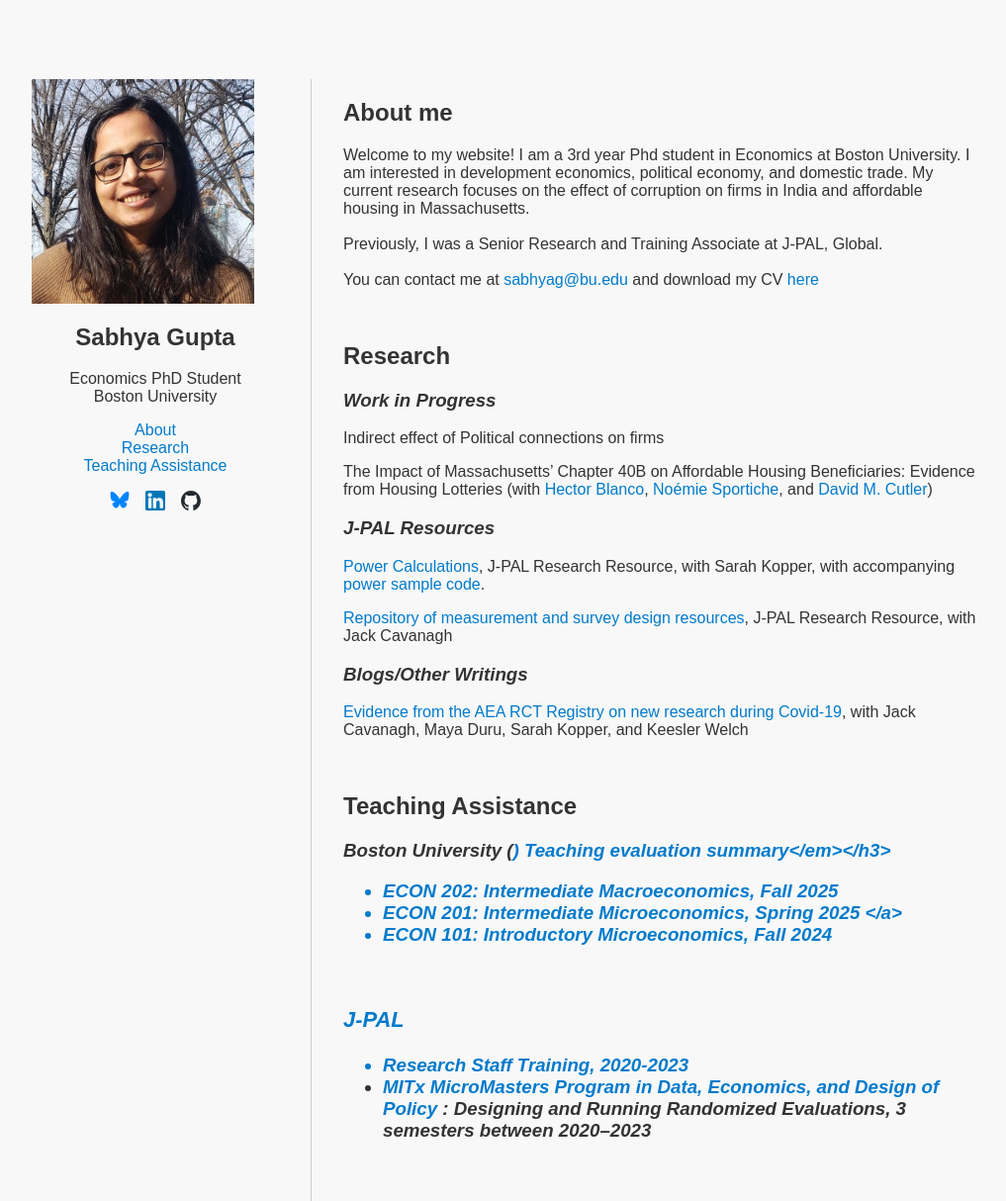
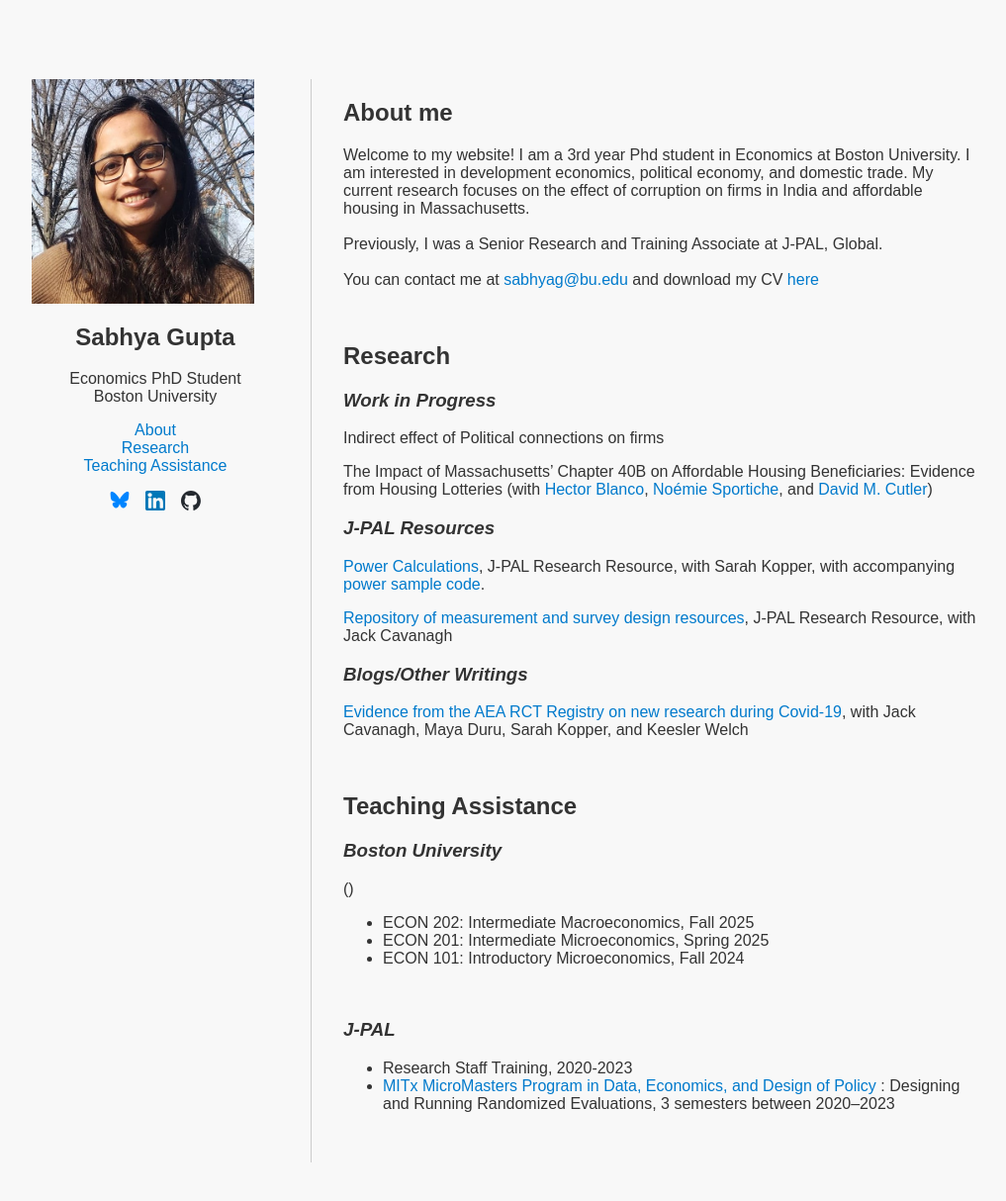
Before and after one commit to sabhya-gupta/sabhya-gupta.github.io, a Jekyll site: the page built from index.md, in a window 1280 px wide. Shown: the whole page at 99% size, without its empty margins (128-1145 px from the left). Built offline with Jekyll 4.4.1, drawn with Linux system fonts in a browser that asks for light colours; after the commit the page ends 1175 px from its top, so only the background shows below that.

Commit message:
Update teaching.md

```diff
--- a/_includes/teaching.md
+++ b/_includes/teaching.md
@@ -1,11 +1,9 @@
 ## Teaching Assistance  {#teaching}
 
-<h3><em>Boston University  (<a href="/files/teaching_evaluation_summary.pdf" target="_blank">)
-    Teaching evaluation summary</em></h3>
+<h3><em>Boston University  </em></h3> (<a href="/files/teaching_evaluation_summary.pdf" target="_blank"></a>)
 <ul>
     <li>ECON 202: Intermediate Macroeconomics, Fall 2025 </li>
-    <li> ECON 201: Intermediate Microeconomics, Spring 2025
-  </a></li>
+    <li> ECON 201: Intermediate Microeconomics, Spring 2025 </li>
       <li>ECON 101: Introductory Microeconomics, Fall 2024</li>
   </ul>
 
```
